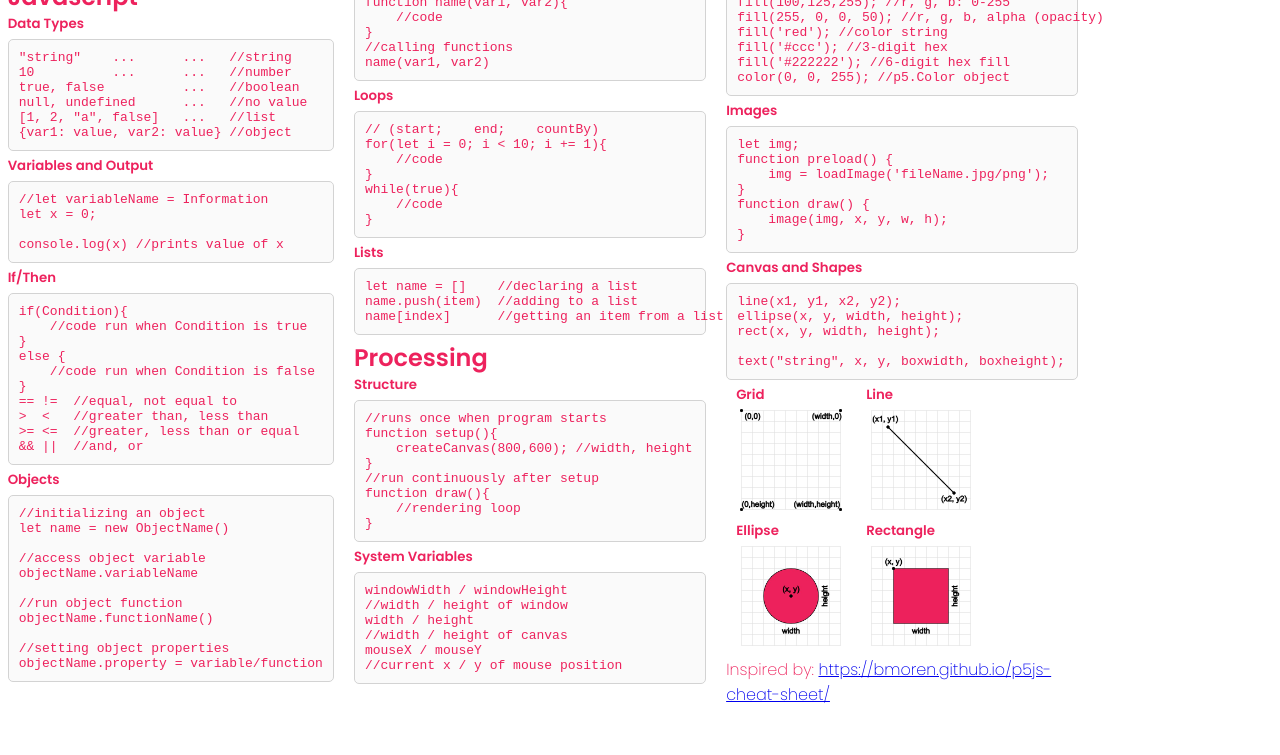
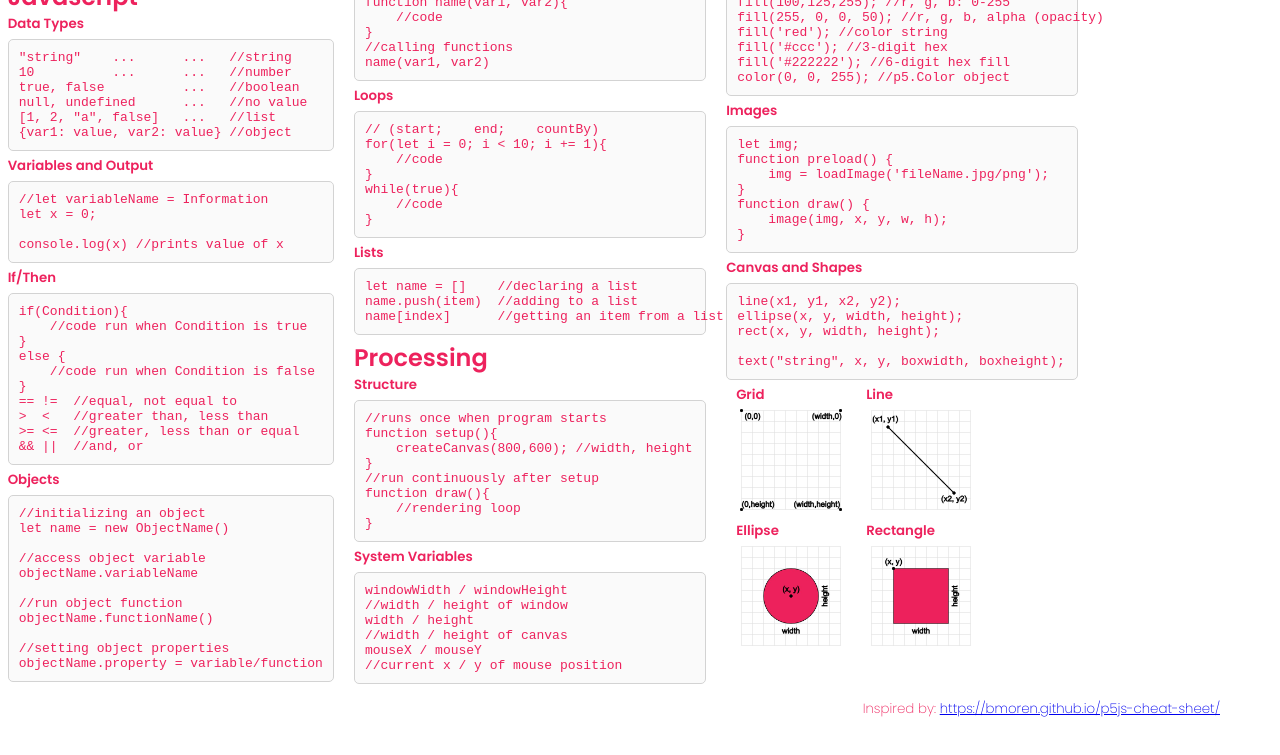
Before and after one commit to reidpat/P5.js-Resource, a plain HTML site: page index.html in a window 1280 px wide. Shown: the part 71-826 px from the top of the page. Drawn offline with Linux system fonts and the light colour scheme.

Commit message:
changing position of credit

```diff
--- a/index.html
+++ b/index.html
@@ -152,7 +152,7 @@ text("string", x, y, boxwidth, boxheight);</code></pre>
                         <img src="RectCapture.jpg" alt="">
                     </figure>
                     </li>
-                    <p>Inspired by: <a href="https://bmoren.github.io/p5js-cheat-sheet/">https://bmoren.github.io/p5js-cheat-sheet/</a></p>
+                    <p id="credit">Inspired by: <a href="https://bmoren.github.io/p5js-cheat-sheet/">https://bmoren.github.io/p5js-cheat-sheet/</a></p>
                 <!-- <h2>p5.play</h2> -->
             </div>
 
```
